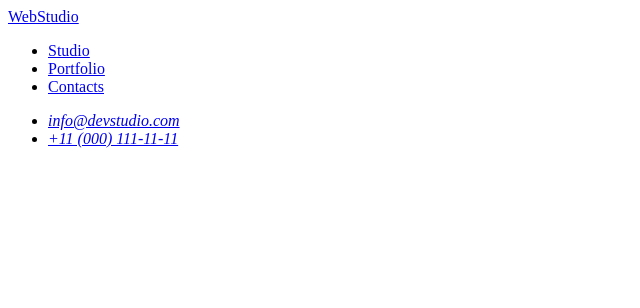
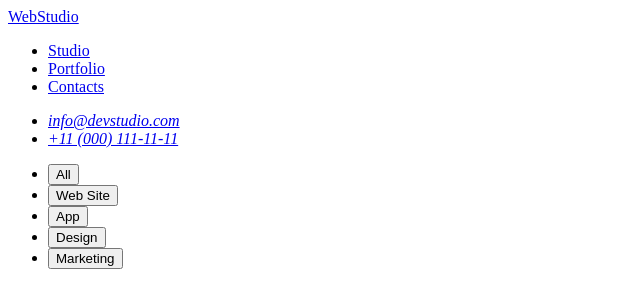
Before and after one commit to nonamebbx/goit-markup-hw-02, a plain HTML site: page portfolio.html in a window 1280 px wide. Shown: the whole page, without its empty margins (0-640 px from the left). Drawn offline with Linux system fonts and the light colour scheme.

Commit message:
button update

```diff
--- a/portfolio.html
+++ b/portfolio.html
@@ -30,5 +30,20 @@
         </ul>
       </address>
     </header>
+
+    <!-- Main  -->
+
+    <main>
+      <!-- Type of project -->
+      <div>
+        <ul>
+          <li><button type="button">All</button></li>
+          <li><button type="button">Web Site</button></li>
+          <li><button type="button">App</button></li>
+          <li><button type="button">Design</button></li>
+          <li><button type="button">Marketing</button></li>
+        </ul>
+      </div>
+    </main>
   </body>
 </html>
```
